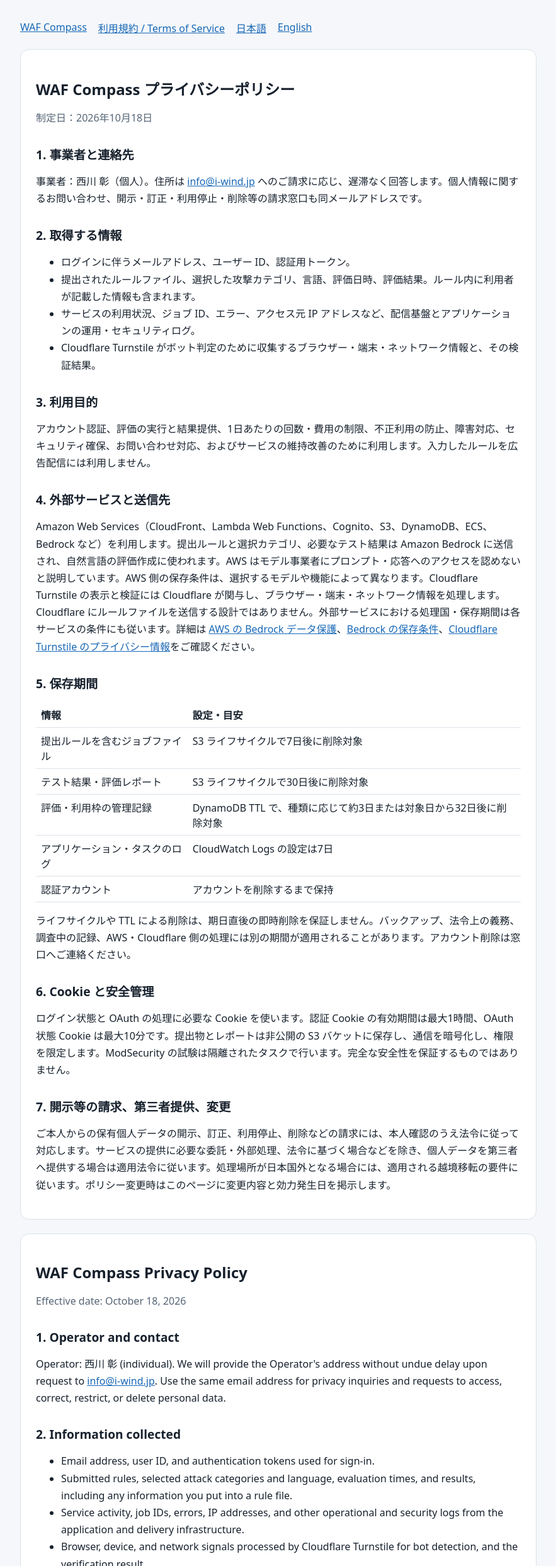
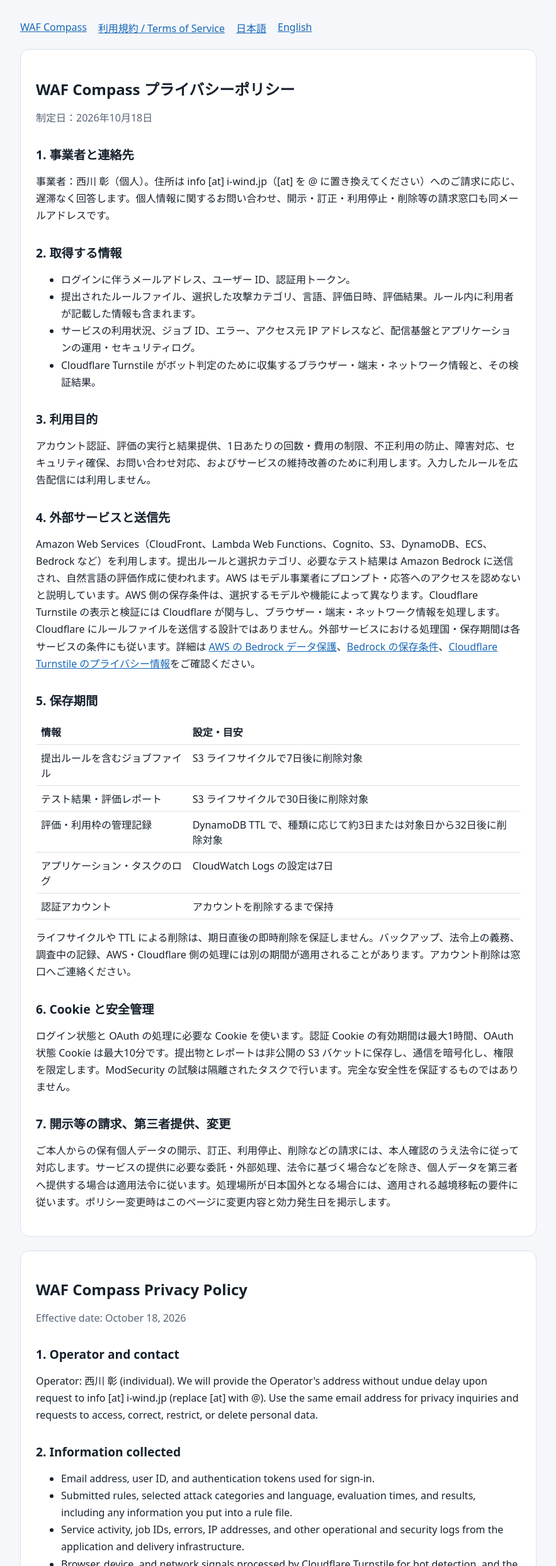
Before and after one commit to nishikawaakira/waf-compass, a plain HTML site: page web/privacy.html in a window 1280 px wide. Shown: the top 2487 px of the page at 63% size, without its empty margins (198-1081 px from the left). Drawn offline with Linux system fonts and the light colour scheme.

Commit message:
Remove email links from legal pages

```diff
--- a/web/privacy.html
+++ b/web/privacy.html
@@ -20,7 +20,7 @@
     <h1>WAF Compass プライバシーポリシー</h1>
     <p class="muted">制定日：2026年10月18日</p>
     <h2>1. 事業者と連絡先</h2>
-    <p>事業者：西川 彰（個人）。住所は <a href="mailto:info@i-wind.jp">info@i-wind.jp</a> へのご請求に応じ、遅滞なく回答します。個人情報に関するお問い合わせ、開示・訂正・利用停止・削除等の請求窓口も同メールアドレスです。</p>
+    <p>事業者：西川 彰（個人）。住所は info [at] i-wind.jp（[at] を @ に置き換えてください）へのご請求に応じ、遅滞なく回答します。個人情報に関するお問い合わせ、開示・訂正・利用停止・削除等の請求窓口も同メールアドレスです。</p>
     <h2>2. 取得する情報</h2>
     <ul>
       <li>ログインに伴うメールアドレス、ユーザー ID、認証用トークン。</li>
@@ -50,7 +50,7 @@
     <h1>WAF Compass Privacy Policy</h1>
     <p class="muted">Effective date: October 18, 2026</p>
     <h2>1. Operator and contact</h2>
-    <p>Operator: 西川 彰 (individual). We will provide the Operator's address without undue delay upon request to <a href="mailto:info@i-wind.jp">info@i-wind.jp</a>. Use the same email address for privacy inquiries and requests to access, correct, restrict, or delete personal data.</p>
+    <p>Operator: 西川 彰 (individual). We will provide the Operator's address without undue delay upon request to info [at] i-wind.jp (replace [at] with @). Use the same email address for privacy inquiries and requests to access, correct, restrict, or delete personal data.</p>
     <h2>2. Information collected</h2>
     <ul>
       <li>Email address, user ID, and authentication tokens used for sign-in.</li>
```
Also changed, not shown: web/terms.html (+2 -2 lines), README.md.
